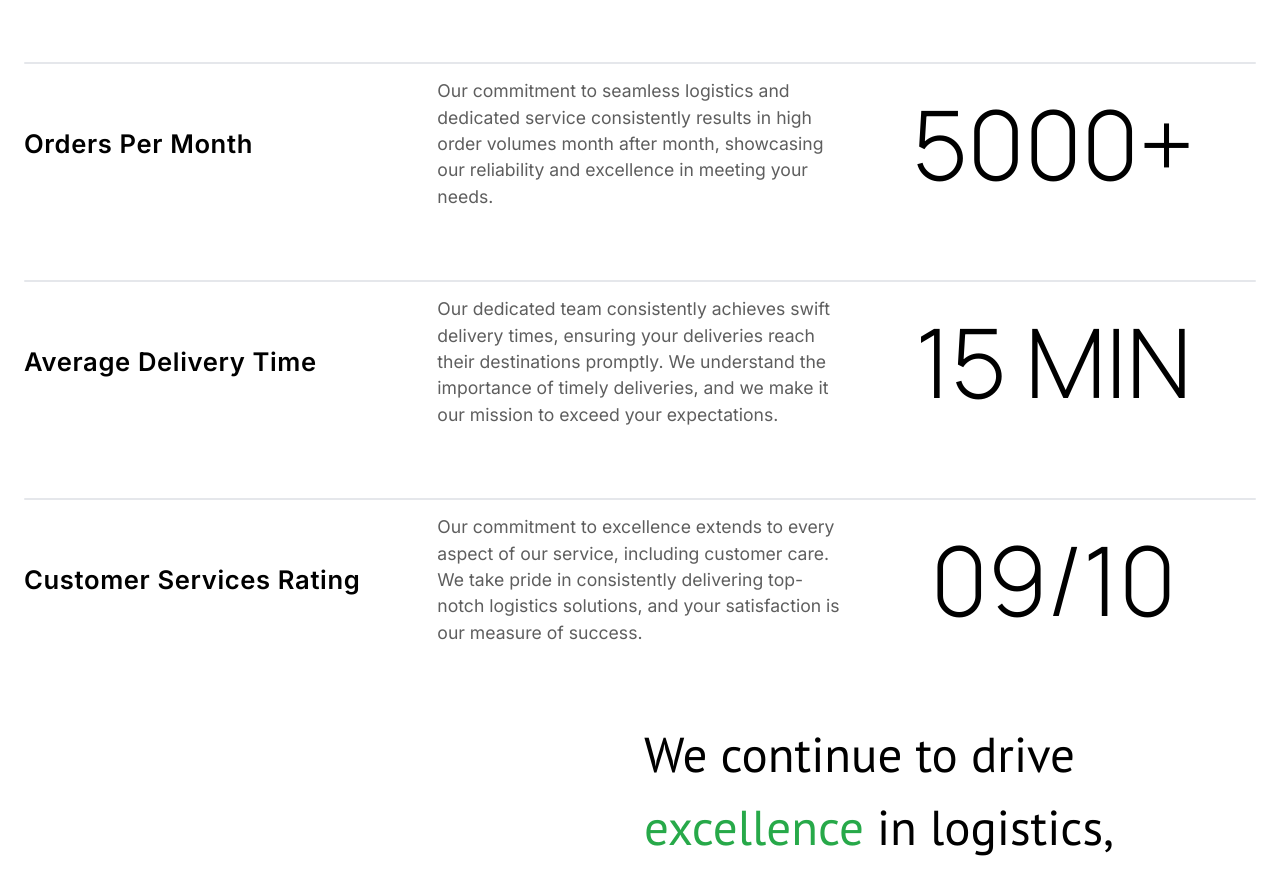
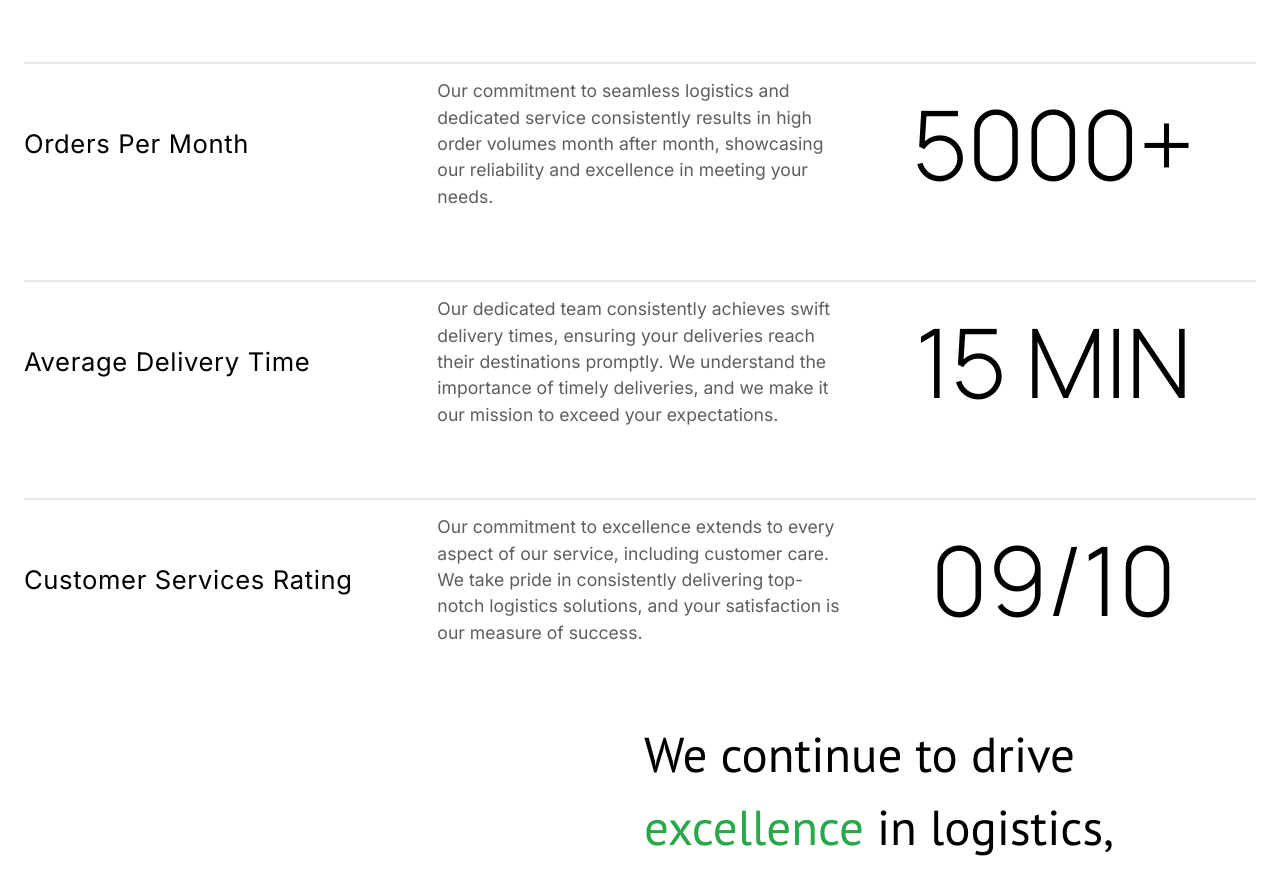
Before and after one commit to IainMosima/kasi, a Next.js app: page / in a window 1280 px wide. Shown: the part 1620-2502 px from the top of the page. Built offline with nearby package versions, Linux system fonts and the light colour scheme.

Commit message:
minor correction

```diff
--- a/components/Body/Body.tsx
+++ b/components/Body/Body.tsx
@@ -118,7 +118,7 @@ const Body = () => {
         <div className='flex w-full flex-col gap-2 justify-start'>
           <hr className=' border-t-2 border-gray rounded-full w-full' />
           <div className='grid sm:grid-cols-3 place-items-start justify-start gap-2'>
-            <h4 className='tracking-wide font-semibold self-center text-[1.6rem]'>Orders Per Month</h4>
+            <h4 className='tracking-wide self-center text-[1.6rem]'>Orders Per Month</h4>
             <p className='text-grey text-left text-[1.1rem] sm:place-self-center'>Our commitment to seamless logistics and dedicated service consistently results in high order volumes month after month, showcasing our reliability and excellence in meeting your needs.</p>
             <p className='font-manrope text-left sm:place-self-center lg:text-[6rem] text-[4rem] font-normal'>5000+</p>
           </div>
@@ -127,7 +127,7 @@ const Body = () => {
         <div className='flex w-full flex-col gap-2 justify-start'>
           <hr className=' border-t-2 border-gray rounded-full w-full' />
           <div className='grid sm:grid-cols-3 place-items-start justify-start gap-2'>
-            <h4 className='tracking-wide font-semibold self-center text-[1.6rem]'>Average Delivery Time</h4>
+            <h4 className='tracking-wide self-center text-[1.6rem]'>Average Delivery Time</h4>
             <p className='text-grey text-left text-[1.1rem] sm:place-self-center'>Our dedicated team consistently achieves swift delivery times, ensuring your deliveries reach their destinations promptly. We understand the importance of timely deliveries, and we make it our mission to exceed your expectations.</p>
             <p className='font-manrope text-left sm:place-self-center lg:text-[6rem] text-[4rem] font-normal'>15 MIN</p>
           </div>
@@ -136,7 +136,7 @@ const Body = () => {
         <div className='flex w-full flex-col gap-2 justify-start'>
           <hr className=' border-t-2 border-gray rounded-full w-full' />
           <div className='grid sm:grid-cols-3 place-items-start justify-start gap-2'>
-            <h4 className='tracking-wide font-semibold self-center text-[1.6rem]'>Customer Services Rating</h4>
+            <h4 className='tracking-wide self-center text-[1.6rem]'>Customer Services Rating</h4>
             <p className='text-grey text-left text-[1.1rem] sm:place-self-center'>Our commitment to excellence extends to every aspect
               of our service, including customer care. We take pride in consistently delivering top-notch logistics solutions, and your satisfaction is our measure of success.</p>
             <p className='font-manrope text-left sm:place-self-center lg:text-[6rem] text-[4rem] font-normal'>09/10</p>
```
